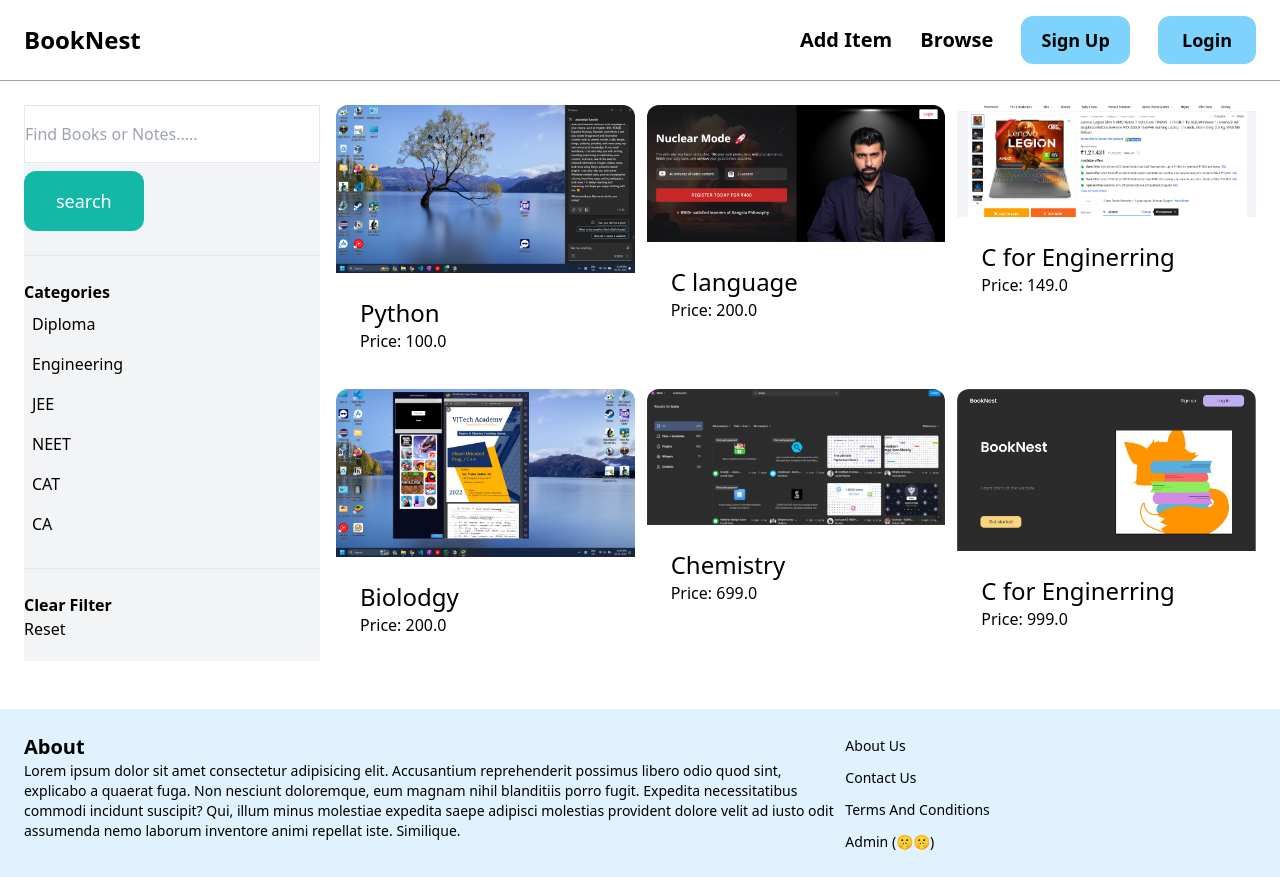
After one commit to WhizASh/BookNest, a Django app: page /item/ in a window 1280 px wide. The commit adds this page. Run offline with Django 5.2, Linux system fonts and the light colour scheme; data comes from the database, SQL or seed files in the repository; both versions use the stored data as it was after the commit; some libraries are stand-ins or nearby versions.

Commit message:
Added Search functionality

```diff
--- a/core/templates/core/base.html
+++ b/core/templates/core/base.html
@@ -14,7 +14,7 @@
 
         <div class="space-x-6">
            <a href="/item/new/" class="text-xl font-semibold">Add Item</a>
-           <a href="#" class="text-xl font-semibold">Profile</a>
+           <a href="/item" class="text-xl font-semibold">Browse</a>
 
            {% if request.user.is_authenticated %}
            <a href="/dashboard" class="py-3 px-5 bg-green-200 font-semibold text-lg hover:bg-green-600 rounded-xl">DashBoard</a>
--- a/core/templates/core/index.html
+++ b/core/templates/core/index.html
@@ -10,7 +10,7 @@ BookNest
     <div class="grid grid-cols-3 gap-3">
         {% for item in item %}
         <div>
-            <a href="item/{{item.id}}">
+            <a href="/item/{{item.id}}">
                 <div>
                     <img src="{{item.image.url}}" alt="{{item.book_name}}" height="500" widht="500" class="rounded-t-xl">
                 </div>
@@ -28,7 +28,7 @@ BookNest
     <div class="grid grid-cols-6 gap-3">
         {% for cat in category %}
         <div>
-            <a href="item/{{item.id}}">
+            <a href="/item/{{item.id}}">
                 <div class="p-6 bg-white rounded-b-xl">
                     <h2 class="text-2xl">{{cat.name}}</h2>
                     <p class="text-grey-500">{{cat.items.count}} Items</p>
--- /dev/null
+++ b/item/templates/item/item.html
@@ -0,0 +1,59 @@
+{% extends "core/base.html" %}
+
+
+{% block title %}
+Items
+{% endblock title %}
+
+{% block content %}
+    <div class="pb-6 grid grid-cols-4 gap-4" >
+        <div class="col-span-1 bg-gray-100">
+            <form action="/item" method="get">
+                <input type="text" name="query" value="{{query}}" placeholder="Find Books or Notes....." class="w-full py-4 px=6 border text-black">
+
+                <button class="mt-2 py-4 px-8 text-lg bg-teal-500 text-white rounded-xl">search</button>
+            </form>
+            <hr class='my-6 '>
+
+            <p class="font-semibold">Categories</p>
+
+            <ul>
+                {% for category in categories %}
+                    <li class="py-2 px-2 rounded-xl  {% if category.id == category_id %}bg-green-300{% endif %}">
+                        <a href="/item/?=query={{query}}&category={{category.id}}">{{category.name}}</a>
+                    </li>
+                {% endfor %}
+            </ul>
+
+            <hr class='my-6 '>
+
+            <p class="font-semibold">Clear Filter</p>
+
+            <ul>
+                <li><a href="/item">Reset</a></li>
+            </ul>
+
+        </div>
+        <div class="col-span-3">
+            {% if item.exists %}
+            <div class="grid grid-cols-3 gap-3">
+                {% for item in item %}
+                <div>
+                    <a href="/item/{{item.id}}">
+                        <div>
+                            <img src="{{item.image.url}}" alt="{{item.book_name}}" height="500" widht="500" class="rounded-t-xl">
+                        </div>
+                        <div class="p-6 bg-white rounded-b-xl">
+                            <h2 class="text-2xl">{{item.book_name}}</h2>
+                            <p class="text-grey-500">Price: {{item.price}}</p>
+                        </div>
+                    </a>
+                </div>
+                {% endfor %}
+            </div>
+            {% else %}
+            <h2 class="mb-12 text-2xl text-center">No Items Here 🤐🥹</h2>
+            {% endif %}
+        </div>
+    </div>
+{% endblock content %}
--- a/item/urls.py
+++ b/item/urls.py
@@ -4,6 +4,7 @@ from . import views
 
 
 urlpatterns = [
+    path('',views.browse,name="browse"),
     path('<int:pk>/',views.detail,name="item_detail"),
     path('<int:pk>/delete',views.delete_item,name="delete_item"),
     path('<int:pk>/edit',views.edit,name="edit"),
--- a/item/views.py
+++ b/item/views.py
@@ -1,6 +1,10 @@
 from django.shortcuts import render , HttpResponse , redirect , get_object_or_404
-from .models import Items
+from .models import Items , Category
 from django.contrib.auth.decorators import login_required
+
+
+# to search in multiple filed (book name & description or by price etc)
+from django.db.models import Q
 
 #to use the premade form made by django , we gave the field we want in the this form
 from .forms import NewItemForm,EditItemForm
@@ -53,3 +57,21 @@ def delete_item(request ,pk):
     item.delete()
 
     return redirect("/dashboard")
+
+
+def browse(request):
+    items = Items.objects.filter(is_sold=False)
+    categories = Category.objects.all()
+    #to know which category has been selected
+    category_id = request.GET.get('category' , 0)
+    #default value ('') so that it own't display None every time reloaded page
+    query = request.GET.get('query','')
+
+    if category_id:
+        items = items.filter(category_id=category_id)
+
+    if query:
+        #search for book_name case insensitively (__icontains will do case insensitively)
+        items = items.filter(Q(book_name__icontains=query) | Q(description__icontains=query) | Q(publication__icontains=query))
+
+    return render(request,'item/item.html',{'item':items,'query':query , 'categories':categories ,'category_id':int(category_id)})
```
Also changed, not shown: db.sqlite3, 1 other file.
